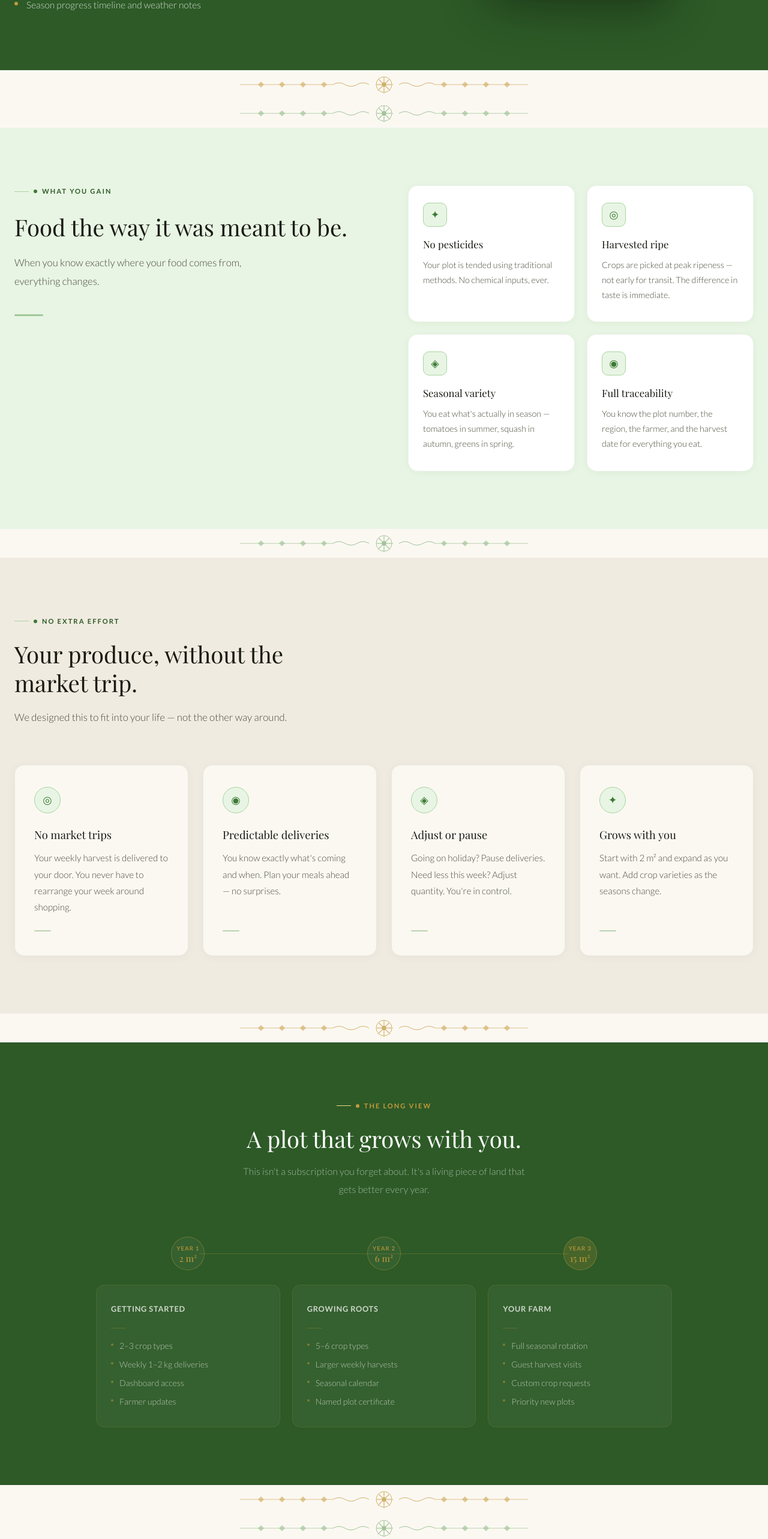
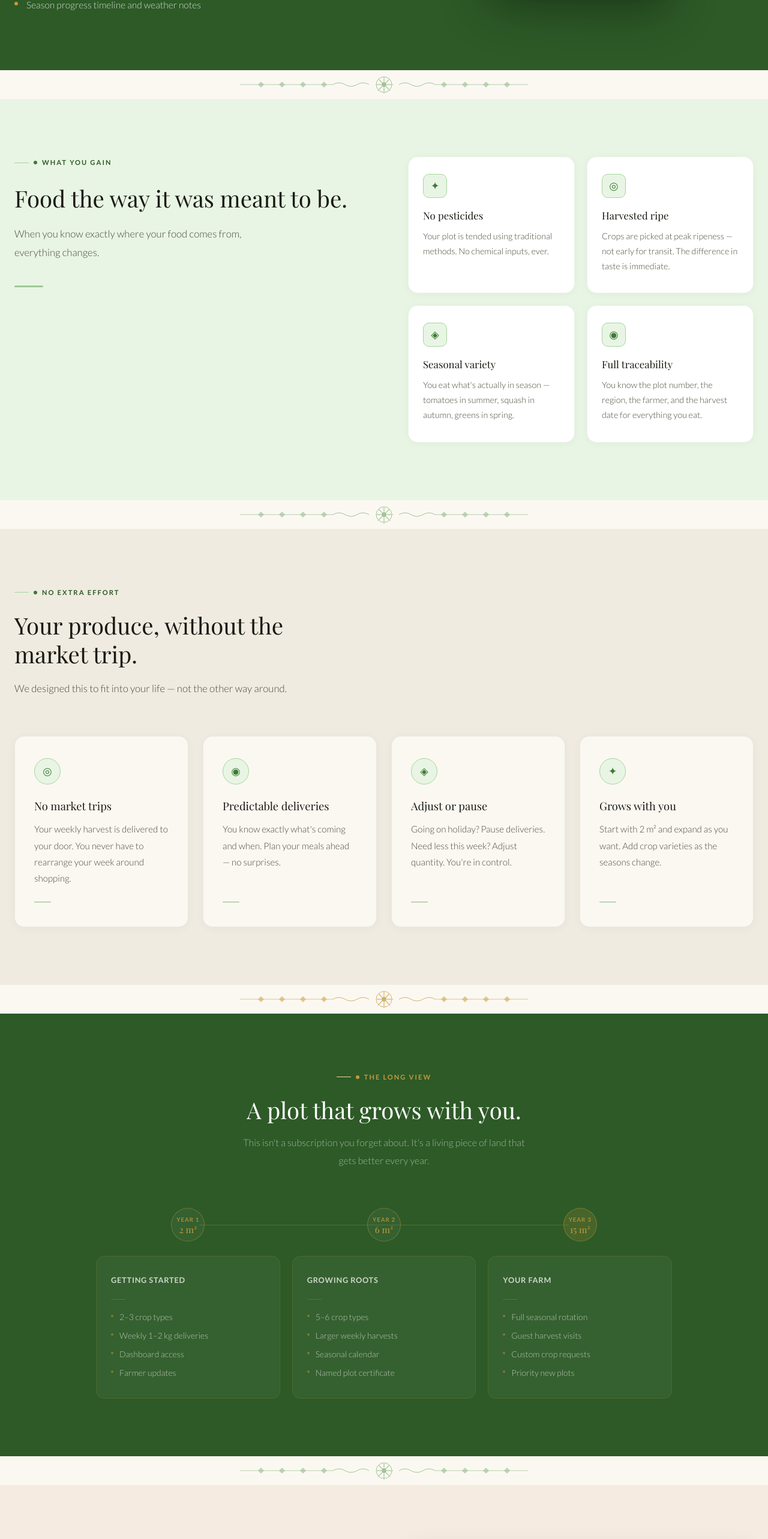
Before and after one commit to alexmelikgit/lca, a Next.js app: page /en in a window 1280 px wide. Shown: the part 3040-5606 px from the top of the page at 60% size. Built offline with nearby package versions, Linux system fonts and the light colour scheme.

Commit message:
fix: remove duplicate ArmenianDivider from DashboardShowcase and Progress

```diff
--- a/components/sections/DashboardShowcase.tsx
+++ b/components/sections/DashboardShowcase.tsx
@@ -123,7 +123,6 @@ export default function DashboardShowcase({ content }: Props) {
         </div>
       </section>
 
-      <ArmenianDivider variant="gold" />
     </>
   );
 }
--- a/components/sections/Progress.tsx
+++ b/components/sections/Progress.tsx
@@ -206,7 +206,6 @@ export default function Progress({ content }: Props) {
         }
       `}</style>
 
-      <ArmenianDivider variant="gold" />
     </>
   );
 }
```
